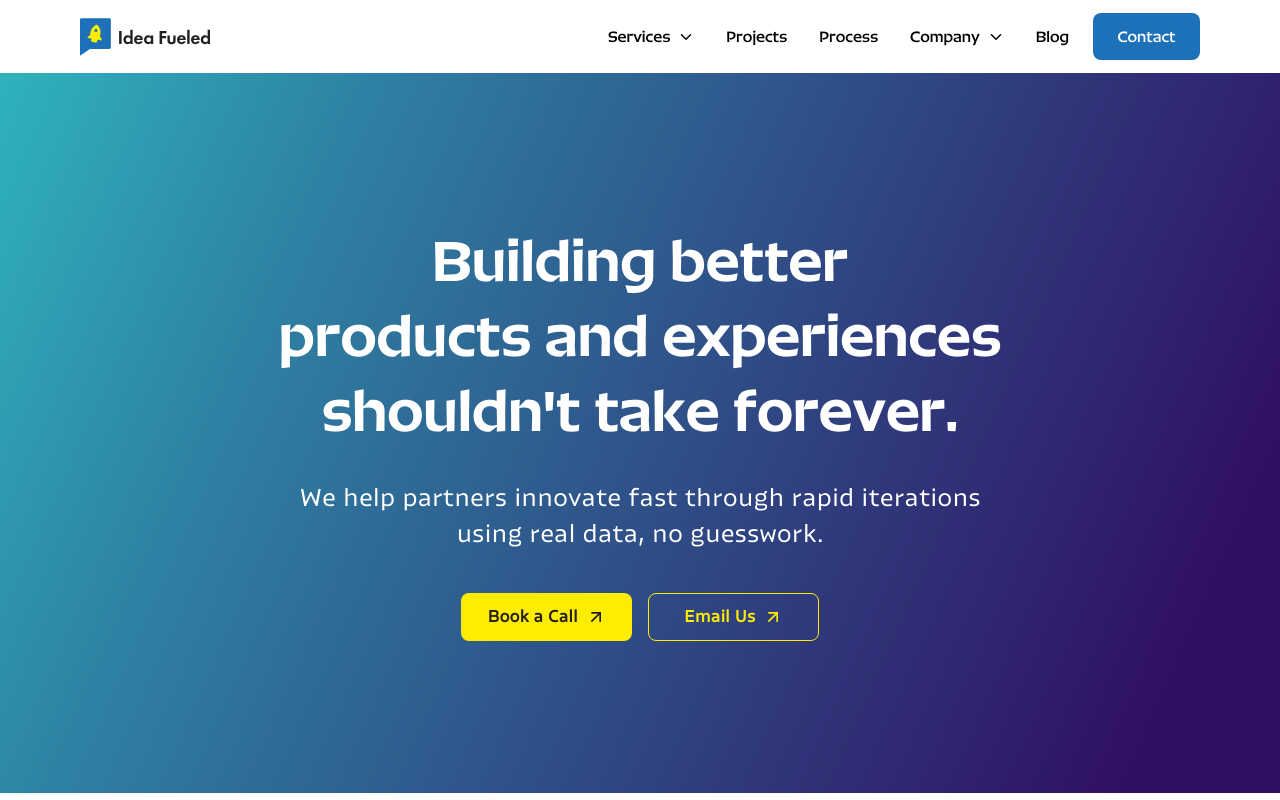
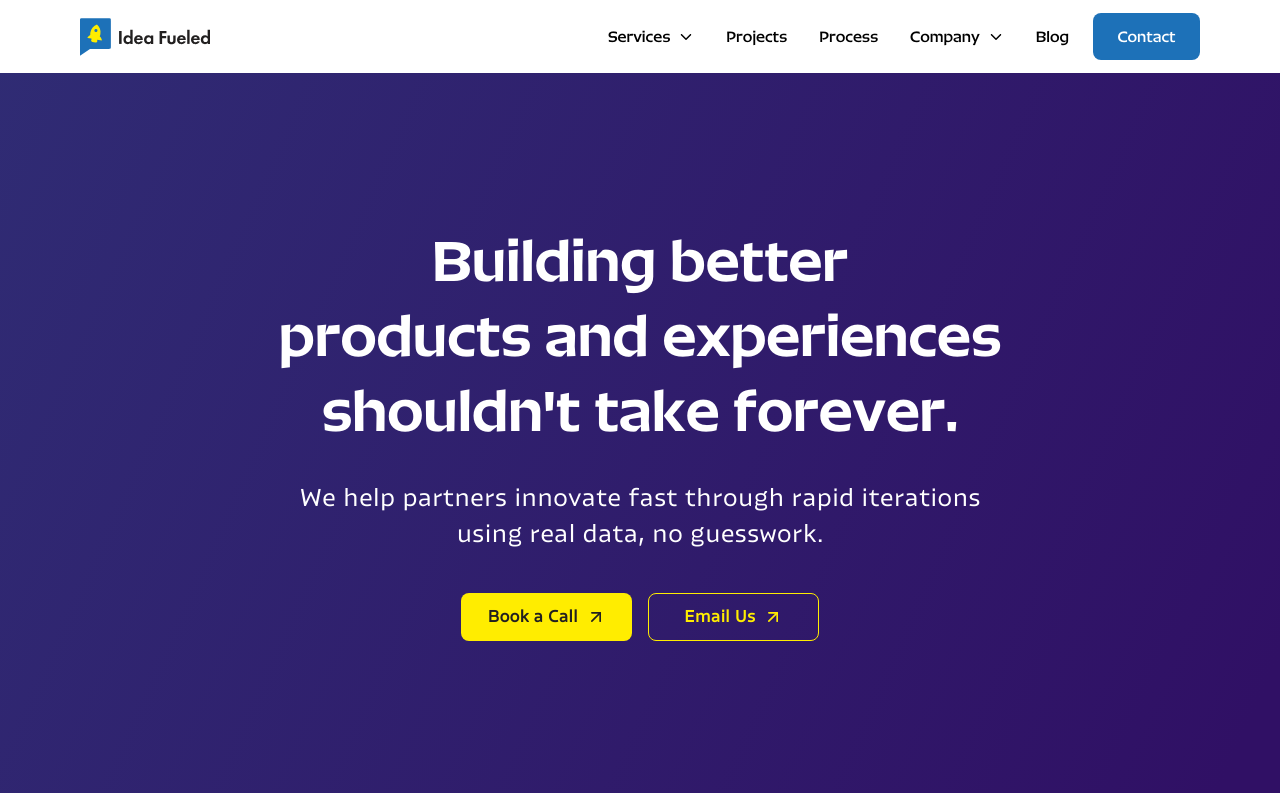
Before and after one commit to Abhishek-Ideafueled/idea-fueled-site, a React (Vite) app: page / in a window 1280 px wide. Built offline with nearby package versions, Linux system fonts and the light colour scheme.

Commit message:
added linear gradient

```diff
--- a/src/App.css
+++ b/src/App.css
@@ -0,0 +1,34 @@
+.bg-hero-section{
+
+    width:100%;
+    height:100vh;
+    background: linear-gradient(136deg, #2da6cc, #2e82a3, #301065);
+    background-size: 600% 600%;
+    -webkit-animation: gradientAnimation 16s ease infinite;
+    -moz-animation: gradientAnimation 16s ease infinite;
+    -o-animation: gradientAnimation 16s ease infinite;
+    animation: gradientAnimation 16s ease infinite;
+}
+
+/* linear-gradient(114.13deg, #2FBEC2 -5.35%, #2E82A3 22.85%, #301065 89.65%) */
+
+@-webkit-keyframes gradientAnimation {
+    0%{background-position:0% 30%}
+    50%{background-position:100% 71%}
+    100%{background-position:0% 30%}
+}
+@-moz-keyframes gradientAnimation {
+    0%{background-position:0% 30%}
+    50%{background-position:100% 71%}
+    100%{background-position:0% 30%}
+}
+@-o-keyframes gradientAnimation {
+    0%{background-position:0% 30%}
+    50%{background-position:100% 71%}
+    100%{background-position:0% 30%}
+}
+@keyframes gradientAnimation {
+    0%{background-position:0% 30%}
+    50%{background-position:100% 71%}
+    100%{background-position:0% 30%}
+}
```
